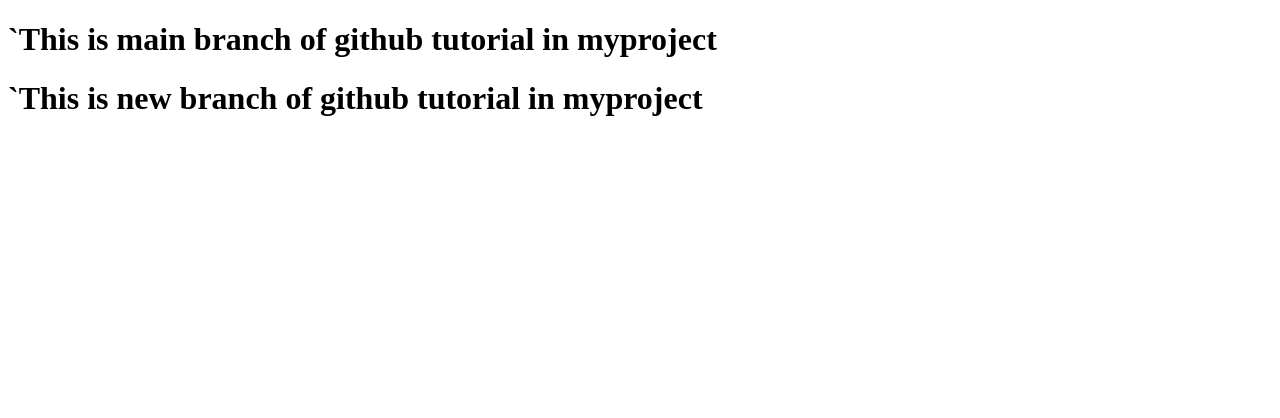
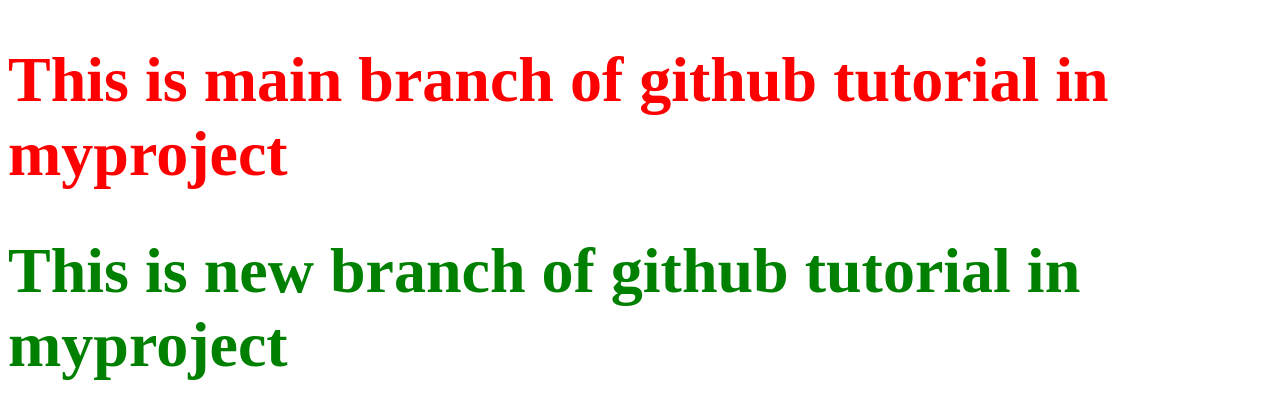
Before and after one commit to authoramy/myproject, a plain HTML site: page index.html in a window 1280 px wide. Drawn offline with Linux system fonts and the light colour scheme.

Commit message:
add index.css

```diff
--- a/index.html
+++ b/index.html
@@ -4,9 +4,10 @@
     <meta charset="UTF-8" />
     <meta name="viewport" content="width=device-width, initial-scale=1.0" />
     <title>Main branch</title>
+    <link rel="stylesheet" href="./index.css" />
   </head>
   <body>
-    <h1 class="main">`This is main branch of github tutorial in myproject</h1>
-    <h1 class="new">`This is new branch of github tutorial in myproject</h1>
+    <h1 class="main">This is main branch of github tutorial in myproject</h1>
+    <h1 class="new">This is new branch of github tutorial in myproject</h1>
   </body>
 </html>
```
